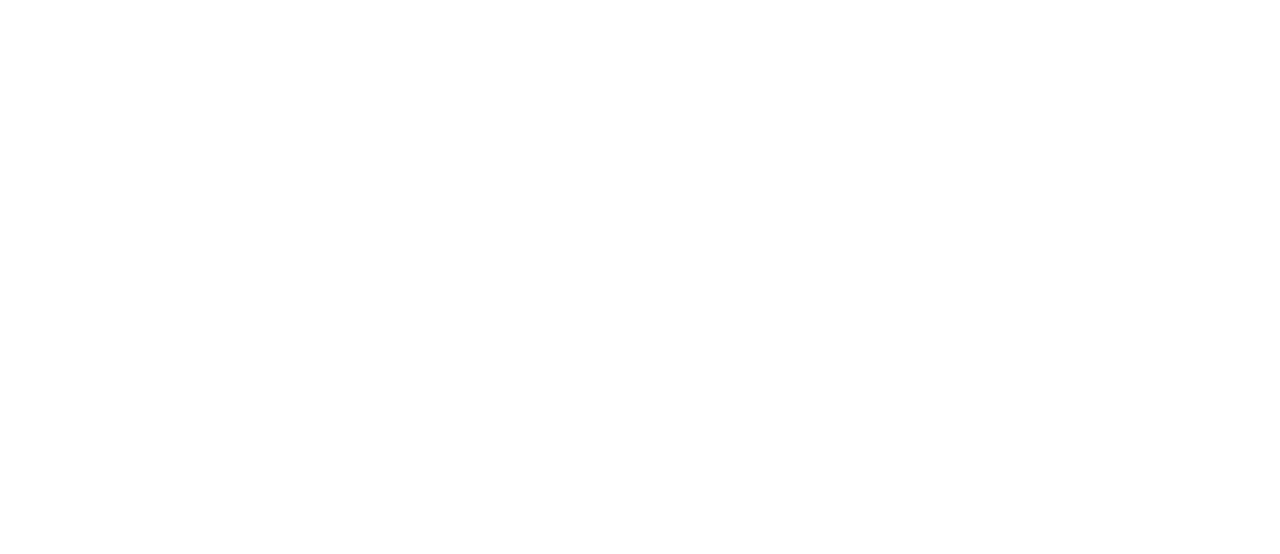
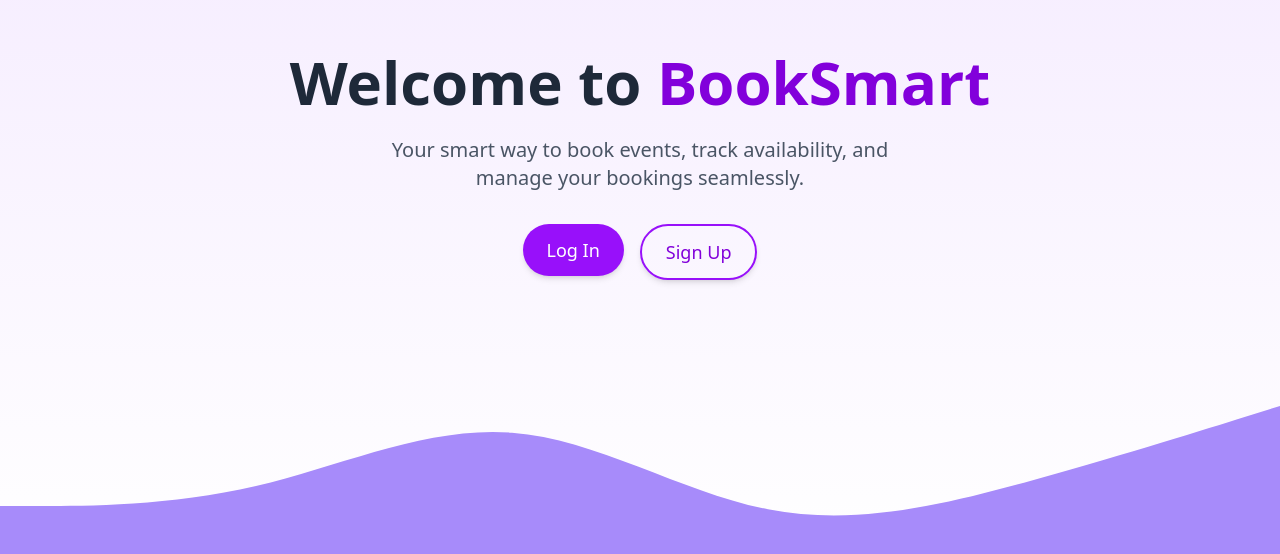
Before and after one commit to VarshaSelvaraj/booking_system, a React (Vite) app in the folder frontend/: page / in a window 1280 px wide. Before the commit this address had no page. Shown: the part 234-788 px from the top of the page. Built offline with nearby package versions, Linux system fonts and the light colour scheme.

Commit message:
first commit

```diff
--- a/frontend/src/App.jsx
+++ b/frontend/src/App.jsx
@@ -1,13 +1,14 @@
 import { BrowserRouter as Router, Routes, Route } from 'react-router-dom';
 import Register from './pages/Register';
 import Login from './pages/Login';
+import Home from './pages/Home';
 
 
 function App() {
   return (
     <Router>
       <Routes>
-
+       <Route path='/' element={<Home/>}/>
         <Route path="/register" element={<Register />} />
 
         <Route path="/login" element={<Login />} />
--- /dev/null
+++ b/frontend/src/pages/Home.jsx
@@ -0,0 +1,47 @@
+import React from 'react';
+import { Link } from 'react-router-dom';
+
+const HomePage = () => {
+  return (
+    <div className="relative min-h-screen flex flex-col justify-center items-center bg-gradient-to-b from-purple-100 to-white text-center overflow-hidden">
+      {/* Content */}
+      <div className="z-10 px-4">
+        <h1 className="text-4xl md:text-5xl lg:text-6xl font-extrabold text-gray-800 mb-6">
+          Welcome to <span className="text-purple-700">BookSmart</span>
+        </h1>
+        <p className="text-md md:text-lg lg:text-xl text-gray-600 max-w-xl mx-auto mb-8">
+          Your smart way to book events, track availability, and manage your bookings seamlessly.
+        </p>
+        <div className="flex justify-center gap-4">
+          <Link to="/login">
+            <button className="bg-purple-600 hover:bg-purple-700 text-white px-6 py-3 rounded-full text-base md:text-lg shadow-md transition duration-300">
+              Log In
+            </button>
+          </Link>
+          <Link to="/register">
+            <button className="border-2 border-purple-600 hover:bg-purple-50 text-purple-700 px-6 py-3 rounded-full text-base md:text-lg shadow-md transition duration-300">
+              Sign Up
+            </button>
+          </Link>
+        </div>
+      </div>
+
+      {/* SVG Wave */}
+      <div className="absolute bottom-0 left-0 right-0 w-screen overflow-hidden leading-none z-0">
+        <svg
+          viewBox="0 0 1440 320"
+          preserveAspectRatio="none"
+          className="w-full h-[100px] md:h-[160px] lg:h-[200px]"
+        >
+          <path
+            fill="#a78bfa"
+            fillOpacity="1"
+            d="M0,224L48,224C96,224,192,224,288,192C384,160,480,96,576,106.7C672,117,768,203,864,229.3C960,256,1056,224,1152,186.7C1248,149,1344,107,1392,85.3L1440,64L1440,320L1392,320C1344,320,1248,320,1152,320C1056,320,960,320,864,320C768,320,672,320,576,320C480,320,384,320,288,320C192,320,96,320,48,320L0,320Z"
+          ></path>
+        </svg>
+      </div>
+    </div>
+  );
+};
+
+export default HomePage;
--- a/frontend/src/pages/Login.jsx
+++ b/frontend/src/pages/Login.jsx
@@ -86,7 +86,7 @@
         {/* Right: Form */}
         <div className="w-full md:w-3/4 bg-white p-8">
           <h2 className="text-2xl font-semibold text-gray-700 mb-1">
-            Welcome to <span className="font-bold">NUVA</span>
+            Hi, Welcome back!
           </h2>
           <p className="text-sm text-gray-500 mb-6">
             Please log in to your account.
--- a/frontend/src/pages/Register.jsx
+++ b/frontend/src/pages/Register.jsx
@@ -4,8 +4,7 @@
 import {
   User,
   Mail,
-  Phone,
-  Building2,
+  BadgeCheck,
   Lock,
 } from 'lucide-react';
 
@@ -13,9 +12,8 @@
   const [formData, setFormData] = useState({
     username: '',
     email: '',
-    phone: '',
-    organization: '',
-
+    empId: '',
+    designation: '',
     password: '',
     confirmPassword: '',
   });
@@ -33,20 +31,19 @@
 
     if (!formData.email) {
       newErrors.email = 'Email is required';
-    } else if (!/^[\w-.]+@([\w-]+\.)+[\w-]{2,4}$/.test(formData.email)) {
-      newErrors.email = 'Invalid email format';
+    } else if (!/^[a-z]+\.[a-z]+@jmangroup\.com$/i.test(formData.email)) {
+      newErrors.email = 'Email must be in format firstname.lastname@jmangroup.com';
     }
 
-    if (!formData.phone) {
-      newErrors.phone = 'Phone number is required';
-    } else if (!/^\d{10}$/.test(formData.phone)) {
-      newErrors.phone = 'Phone number must be 10 digits';
+    if (!formData.empId) {
+      newErrors.empId = 'Employee ID is required';
+    } else if (!/^(INT|JMD)\d{3}$/.test(formData.empId)) {
+        newErrors.empId = 'Employee ID must start with INT or JMD followed by 3 digits';
     }
 
-    if (!formData.organization.trim()) {
-      newErrors.organization = 'Organization is required';
+    if (!formData.designation) {
+      newErrors.designation = 'Designation is required';
     }
-
     const passwordRegex = /^(?=.*[A-Z])(?=.*\d)(?=.*[@$!%*?&])[A-Za-z\d@$!%*?&]{8,}$/;
 
     if (!formData.password) {
@@ -54,13 +51,11 @@
     } else if (!passwordRegex.test(formData.password)) {
       newErrors.password = 'Password must be at least 8 characters, include an uppercase letter, a number, and a special character';
     }
-
     if (!formData.confirmPassword) {
       newErrors.confirmPassword = 'Confirm Password is required';
     } else if (formData.password !== formData.confirmPassword) {
       newErrors.confirmPassword = 'Passwords do not match';
     }
-
     setErrors(newErrors);
     return Object.keys(newErrors).length === 0;
   };
@@ -92,8 +87,8 @@
       setFormData({
         username: '',
         email: '',
-        phone: '',
-        organization: '',
+        empId: '',
+        designation: '',
         password: '',
         confirmPassword: '',
       });
@@ -109,16 +104,24 @@
   const inputFields = [
     { name: 'username', icon: <User className="h-5 w-5 text-gray-400" /> },
     { name: 'email', icon: <Mail className="h-5 w-5 text-gray-400" />, type: 'email' },
-    { name: 'phone', icon: <Phone className="h-5 w-5 text-gray-400" /> },
-    { name: 'organization', icon: <Building2 className="h-5 w-5 text-gray-400" /> },
     { name: 'password', icon: <Lock className="h-5 w-5 text-gray-400" />, type: 'password' },
     { name: 'confirmPassword', icon: <Lock className="h-5 w-5 text-gray-400" />, type: 'password' },
+    { name: 'empId', icon: <BadgeCheck className="h-5 w-5 text-gray-400" /> },
+  ];
+
+  const designationOptions = [
+    'Software Engineer',
+    'Senior Software Engineer',
+    'Solution Enabler',
+    'Solution Consultant',
+    'Solution Architect',
+    'Principal Architect',
+    'Intern',
   ];
 
   return (
     <div className="min-h-screen bg-gray-100 flex items-center justify-center px-4">
       <div className="flex w-auto max-w-4xl rounded-xl shadow-lg overflow-hidden">
-        {/* Left: Gradient Section */}
         <div className="w-1/4 hidden md:block bg-gradient-to-tr from-indigo-400 to-purple-500 relative">
           <img
             src="https://encrypted-tbn3.gstatic.com/images?q=tbn:ANd9GcTpD4fWJwjrHDxSSE2IOAKLEHJj6NpoQTWCNP7q6GiAoxmpx8s8"
@@ -127,13 +130,12 @@
           />
         </div>
 
-        {/* Right: Form */}
         <div className="w-full md:w-3/4 bg-white p-8">
           <h2 className="text-2xl font-semibold text-gray-700 mb-1">
-            We are <span className="font-bold">NUVA</span>
+            Welcome to <span className="text-purple-500 font-bold">BookSmart</span>
           </h2>
           <p className="text-sm text-gray-500 mb-6">
-            Welcome back! Register your account to access the dashboard.
+           Register your account and start booking events.
           </p>
 
           <form onSubmit={handleSubmit} className="space-y-4">
@@ -156,6 +158,28 @@
               </div>
             ))}
 
+            {/* Designation Dropdown */}
+            <div>
+              <div className={`flex items-center border rounded px-3 py-2 ${errors.designation ? 'border-red-500' : 'border-gray-300'}`}>
+                <select
+                  name="designation"
+                  value={formData.designation}
+                  onChange={handleChange}
+                  className="w-full outline-none bg-transparent text-sm"
+                >
+                  <option value="">Select Designation</option>
+                  {designationOptions.map((option) => (
+                    <option key={option} value={option}>
+                      {option}
+                    </option>
+                  ))}
+                </select>
+              </div>
+              {errors.designation && (
+                <span className="text-xs text-red-500 mt-1 block">{errors.designation}</span>
+              )}
+            </div>
+
             <button
               type="submit"
               className="w-full bg-purple-500 text-white py-2 rounded hover:bg-purple-600 transition"
@@ -166,11 +190,9 @@
 
           <p className="text-center mt-4">
             Already have an account?{' '}
-            <a href='/login'><span
-              className="text-blue-600 cursor-pointer hover:underline"
-            >
-              Login here
-            </span></a>
+            <a href='/login'>
+              <span className="text-blue-600 cursor-pointer hover:underline">Login here</span>
+            </a>
           </p>
         </div>
       </div>
```
Also changed, not shown: 1 other file (tests, documents, lock files or other folders).
